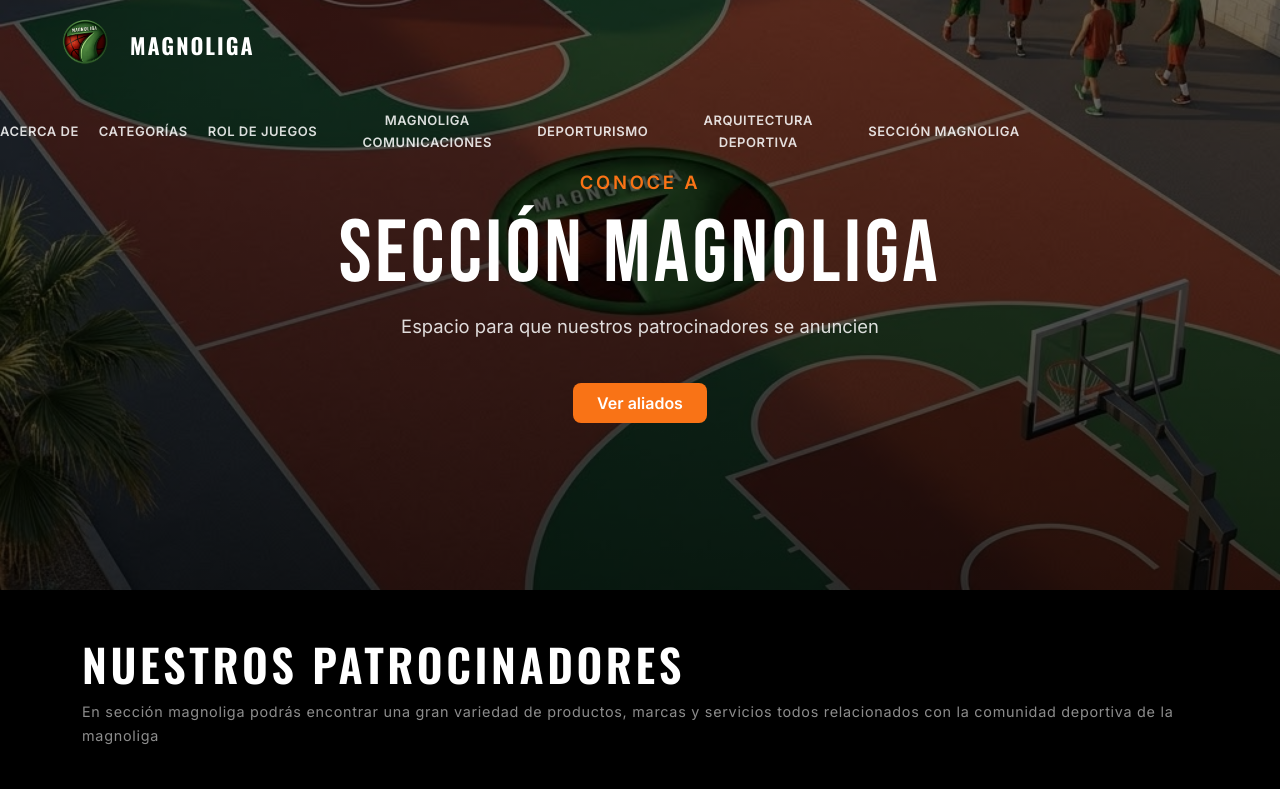
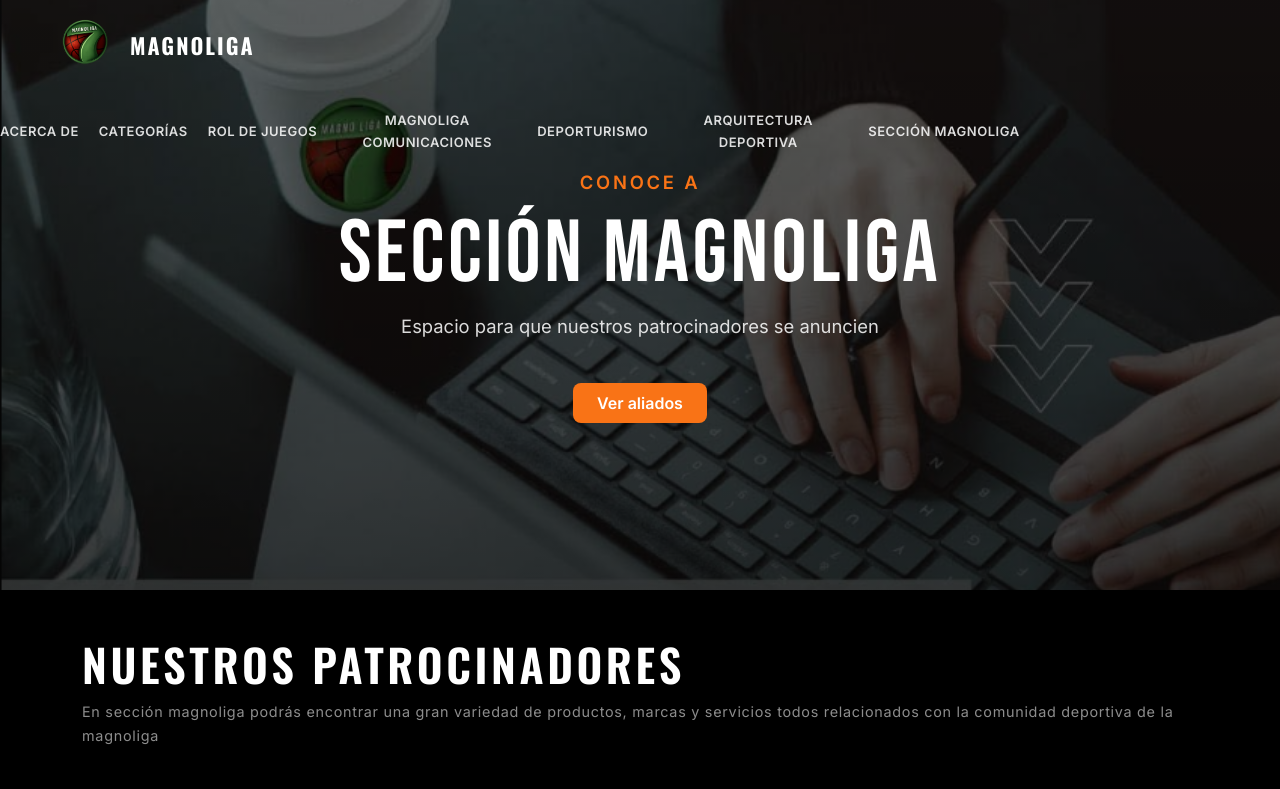
Before and after one commit to GabrielaEsparza/Magnoliga, a Django app: page /seccion-magnoliga/ in a window 1280 px wide. Shown: the top 789 px of the page. Run offline with Django 5.2, Linux system fonts and the light colour scheme.

Commit message:
seccion magnoliga foot

```diff
--- a/static/css/seccionMagnoliga.css
+++ b/static/css/seccionMagnoliga.css
@@ -1,6 +1,6 @@
 /* Hero */
 .page-hero {
-    background-image: url('../assets/magnoliga-categorias.jpg');
+    background-image: url('../assets/seccionmagnoliga2.png');
     min-height: 85vh;
 }
 
```
